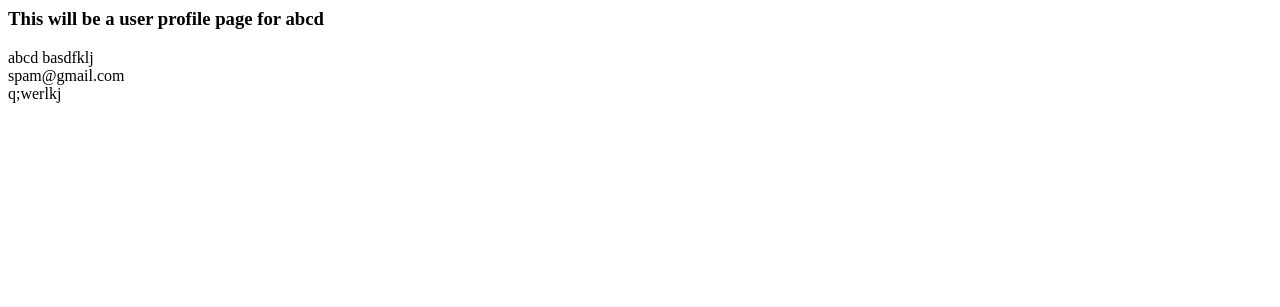
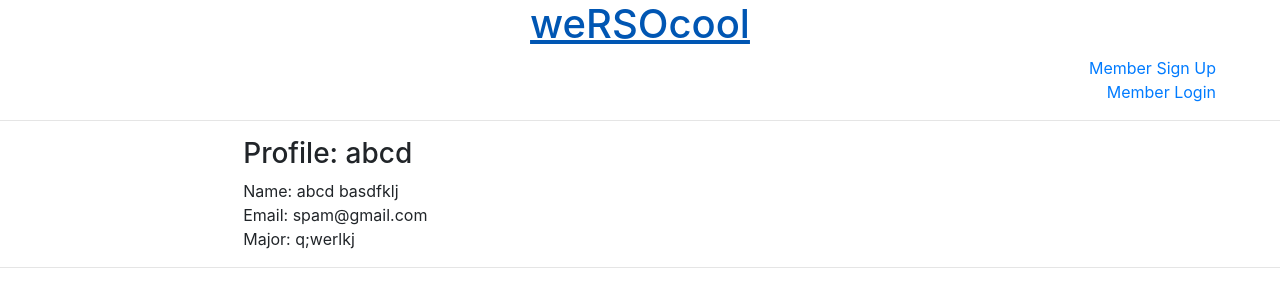
Before and after one commit to maxweis/weRSOcool, a Django app: a page that uses users/templates/users/profile.html in a window 1280 px wide. Shown: the top 307 px of the page. Run offline with Django 3.2, Linux system fonts and the light colour scheme; data comes from the database, SQL or seed files in the repository; some libraries are stand-ins or nearby versions.

Commit message:
update profile views

```diff
--- a/templates/base.html
+++ b/templates/base.html
@@ -13,7 +13,7 @@
         </a>
         <div class="text-right" style="padding-right:5%">
         {% if user.is_authenticated %}
-            Hello, {{ user.username }}!
+        Hello, <a href="/users/{{ user.username}}">{{ user.username }}</a>!
             <br>
             <a href="{% url 'logout' %}">Member Logout</a>
             <br>
--- a/users/templates/users/profile.html
+++ b/users/templates/users/profile.html
@@ -1,4 +1,12 @@
-<h3>This will be a user profile page for {{ member.username }}</h3>
-{{ member.first_name }} {{ member.last_name }} <br>
-{{ member.email }} <br>
-{{ member.major }} <br>
+{% extends 'base.html' %}
+
+{% block title %}weRSOcool{% endblock %}
+
+{% block content %}
+<div class="text-left" style="padding-left:10%">
+    <h3>Profile: {{ member.username }}</h3>
+    Name: {{ member.first_name }} {{ member.last_name }} <br>
+    Email: {{ member.email }} <br>
+    Major: {{ member.major }} <br>
+</div>
+{% endblock %}
```
Also changed, not shown: users/templates/users/index.html (+9 -1 lines).
